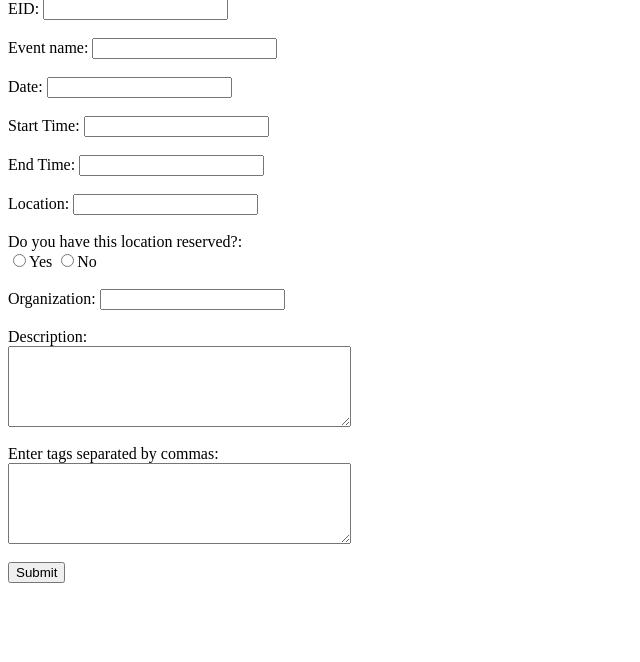
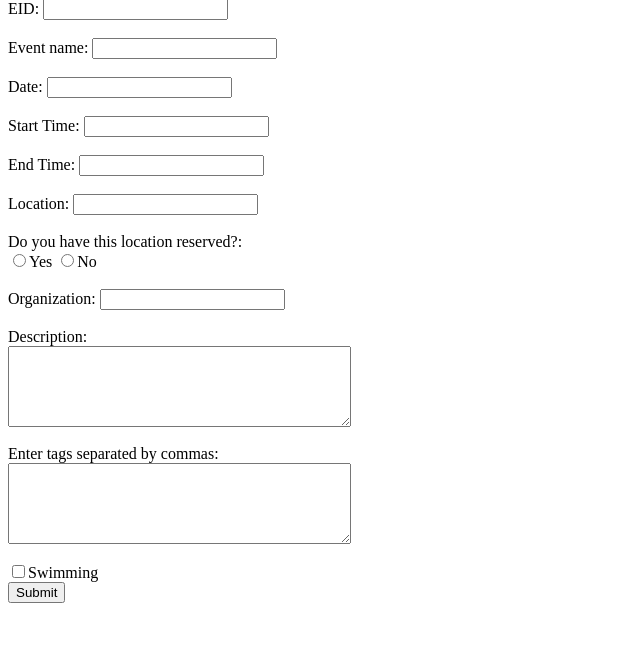
Before and after one commit to gracebenz/Midd_Calendar, a PHP site: page /entry.php in a window 1280 px wide. Shown: the part 50-712 px from the top of the page, without its empty margins (0-640 px from the left). Run offline with PHP 8.4, Linux system fonts and the light colour scheme; some libraries are stand-ins or nearby versions.

Commit message:
added swimming

```diff
--- a/entry.php
+++ b/entry.php
@@ -63,6 +63,9 @@ $con = mysql_connect(DB_SERVER, DB_USERNAME, DB_PASSWORD, DB_DATABASE) or die("C
 		Organization: <input type="text" name="eventOrganization" required/><br><br>
 		Description: <br><textarea name="eventDescr" rows="5" cols="40" maxlength="200"/></textarea><br><br>
 		Enter tags separated by commas: <br><textarea name="eventTags" rows="5" cols="40"/></textarea><br><br>
+		<input type="checkbox" name="tag" value="swimming">Swimming<br>
+
+
 		<input type="submit" value="Submit"/>
 		</form>
 	</body>
```
